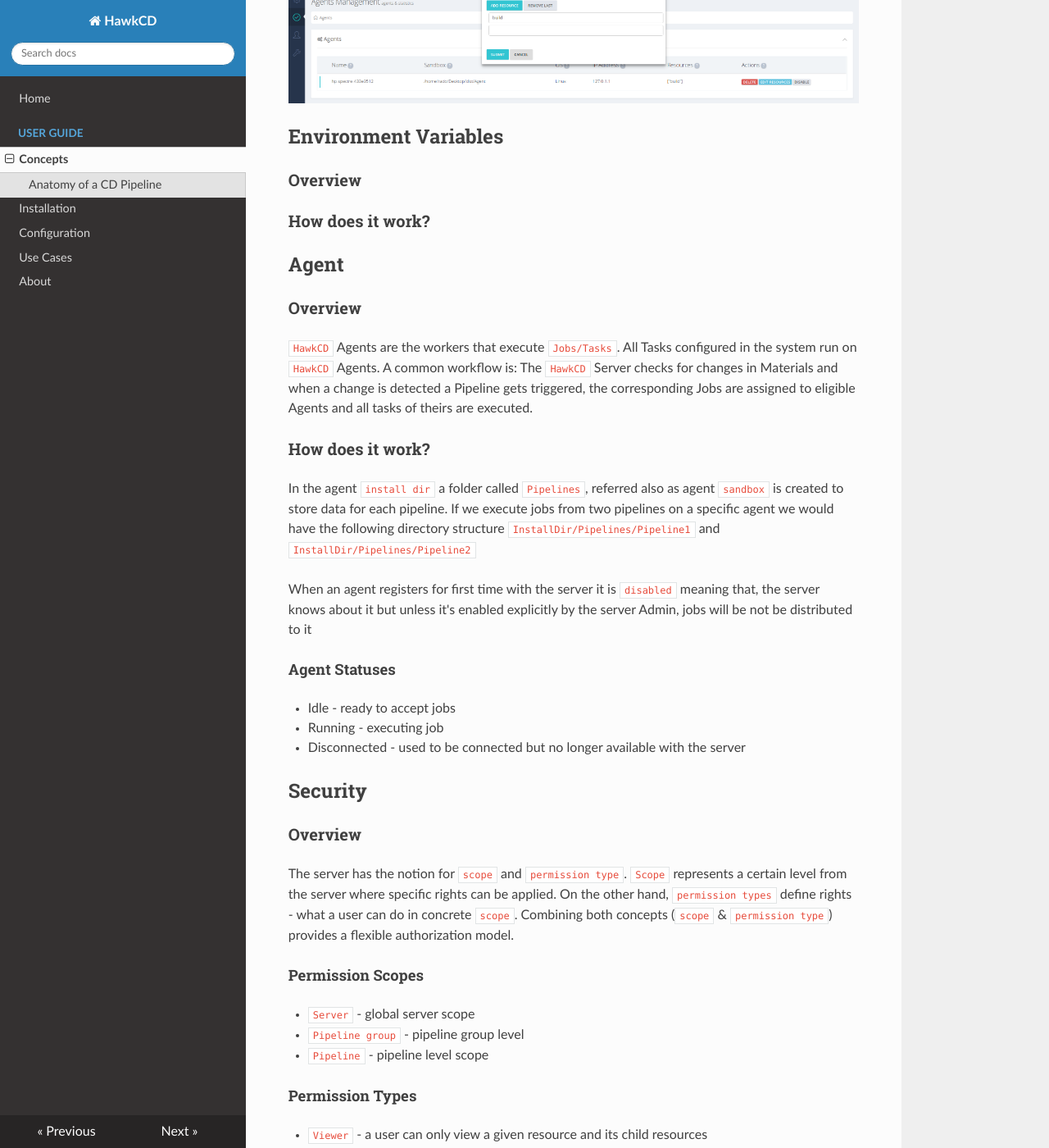
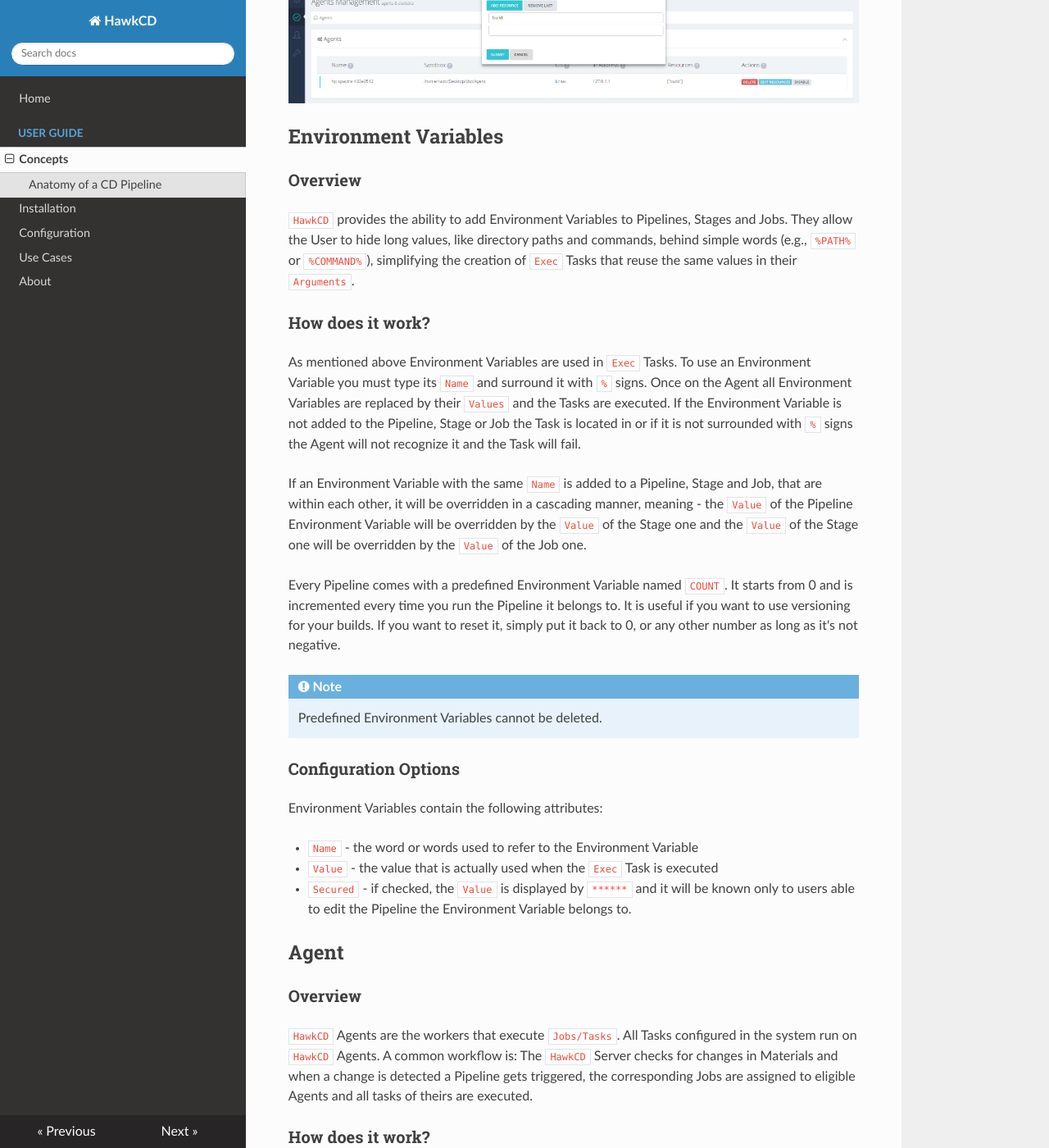
Before and after one commit to rndsolutions/docs.hawkcd.io, an MkDocs documentation site: the page built from docs/concepts/index.md, in a window 1280 px wide and 1400 px high, scrolled down 10200 px. Shown: the whole window at 82% size. Built offline with MkDocs 1.6.1, drawn with Linux system fonts in a browser that asks for light colours; nearby versions of some CDN libraries; old or Windows-style settings are respelled for this version of MkDocs.

Commit message:
Added Environment Variable section

```diff
--- a/docs/concepts/index.md
+++ b/docs/concepts/index.md
@@ -312,10 +312,31 @@ The resources assigned to an agent and job must match 100% to get jobs routed co
 
 Environment Variables
 ---------------------
-
 ###Overview
 
+`HawkCD` provides the ability to add Environment Variables to Pipelines, Stages and Jobs. They allow the User to hide long values, like directory paths and commands, behind simple words (e.g., `%PATH%` or `%COMMAND%`), simplifying the creation of `Exec` Tasks that reuse the same values in their `Arguments`.
+
 ###How does it work?
+
+As mentioned above Environment Variables are used in `Exec` Tasks. To use an Environment Variable you must type its `Name` and surround it with `%` signs. Once on the Agent all Environment Variables are replaced by their `Values` and the Tasks are executed. If the Environment Variable is not added to the Pipeline, Stage or Job the Task is located in or if it is not surrounded with `%` signs the Agent will not recognize it and the Task will fail.
+
+If an Environment Variable with the same `Name` is added to a Pipeline, Stage and Job, that are within each other, it will be overridden in a cascading manner, meaning - the `Value` of the Pipeline Environment Variable will be overridden by the `Value` of the Stage one and the `Value` of the Stage one will be overridden by the `Value` of the Job one.
+
+Every Pipeline comes with a predefined Environment Variable named `COUNT`. It starts from 0 and is incremented every time you run the Pipeline it belongs to. It is useful if you want to use versioning for your builds. If you want to reset it, simply put it back to 0, or any other number as long as it's not negative.
+
+  <div class="admonition note">
+  <p class="admonition-title">Note</p>
+  <p>
+  Predefined Environment Variables cannot be deleted.
+  </p>
+  </div>
+
+### Configuration Options
+Environment Variables contain the following attributes:
+
+* `Name` - the word or words used to refer to the Environment Variable
+* `Value` - the value that is actually used when the `Exec` Task is executed
+* `Secured` - if checked, the `Value` is displayed by `******` and it will be known only to users able to edit the Pipeline the Environment Variable belongs to.
 
 Agent
 ------
```
